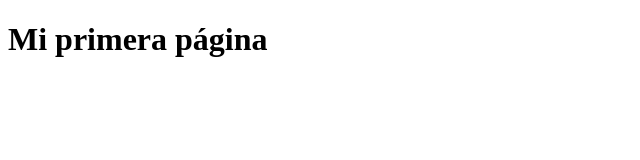
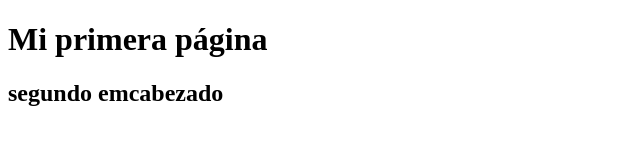
Before and after one commit to jprigotti/CaC-Web-Teoria, a plain HTML site: page index.html in a window 1280 px wide. Shown: the whole page, without its empty margins (0-640 px from the left). Drawn offline with Linux system fonts and the light colour scheme.

Commit message:
add header 2

```diff
--- a/index.html
+++ b/index.html
@@ -6,5 +6,6 @@
 </head>
 <body>
 	<h1>Mi primera página</h1>
+    <h2>segundo emcabezado</h2>
 </body>
 </html>
```
